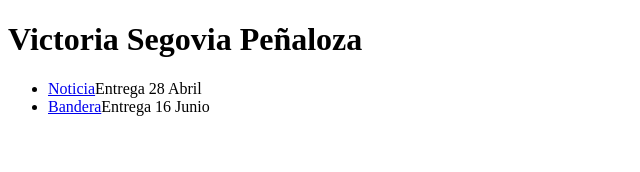
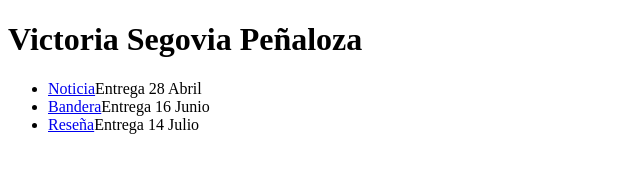
Before and after one commit to Victoria-Segovia/entregas_sistemas_inferfaz2021, a plain HTML site: page index.html in a window 1280 px wide. Shown: the whole page, without its empty margins (0-640 px from the left). Drawn offline with Linux system fonts and the light colour scheme.

Commit message:
Update index.html

```diff
--- a/index.html
+++ b/index.html
@@ -11,6 +11,7 @@
     <ul>
         <li><a href="sitio_noticia/indx.html">Noticia</a>Entrega 28 Abril</li>
         <li><a href="posicionamiento_banderas/index.html">Bandera</a>Entrega 16 Junio</li>
+        <li><a href="RESEÑA/index.html">Reseña</a>Entrega 14 Julio</li>
     </ul>
 </body>
 </html>
```
